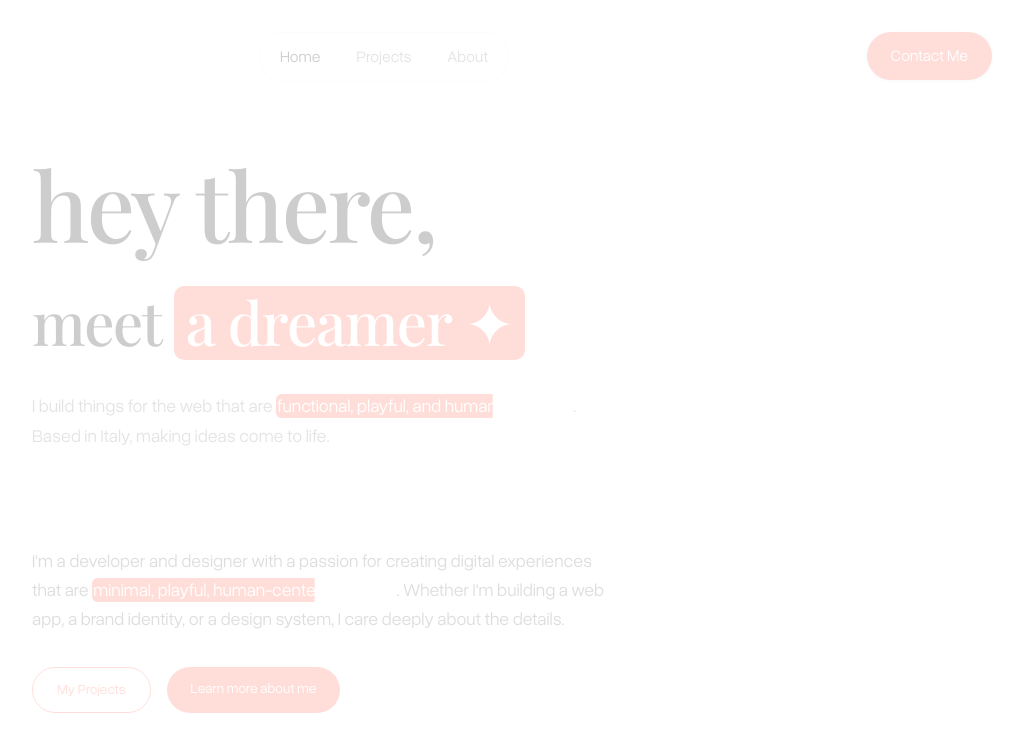
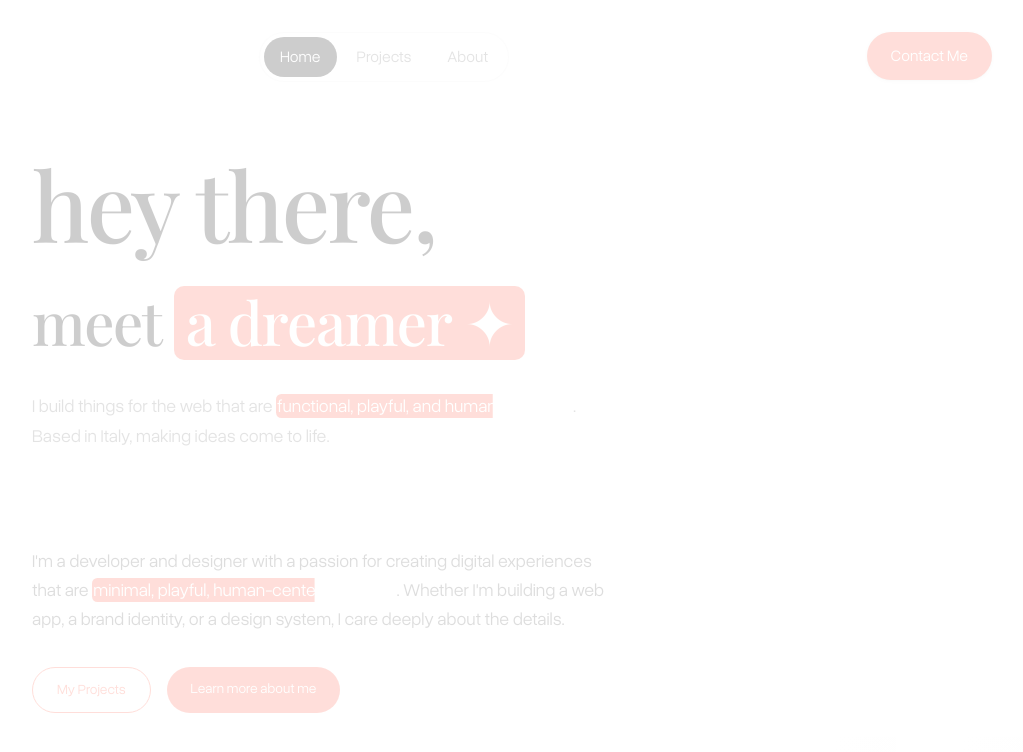
Before and after one commit to QwErTy-2117/Portfolio, a Next.js app: page / in a window 1280 px wide. Shown: the top 752 px of the page, without its empty margins (256-1279 px from the left). Built offline with nearby package versions, Linux system fonts and the light colour scheme.

Commit message:
style: black pill on light pages, crossfade transitions, scroll indicator removal

```diff
--- a/app/projects/page.tsx
+++ b/app/projects/page.tsx
@@ -31,7 +31,7 @@ export default function Projects() {
           totalCards={projects.length}
           scrollOptions={{ container: container }}
         >
-          <div className="relative font-calendas h-dvh w-full flex flex-col justify-center items-center whitespace-pre">
+          <div className="relative font-calendas h-[60vh] w-full flex flex-col justify-center items-center whitespace-pre">
             <p className="text-5xl md:text-7xl text-white font-calendas italic leading-none mb-4">
               Projects
             </p>
@@ -51,12 +51,6 @@ export default function Projects() {
               >
                 Contact Me
               </Link>
-            </div>
-            <div className="absolute bottom-10 left-1/2 -translate-x-1/2 flex flex-col items-center gap-2 animate-bounce">
-              <span className="text-sm font-overusedGrotesk text-neutral-500">
-                Scroll down
-              </span>
-              <span className="text-2xl text-neutral-500">↓</span>
             </div>
           </div>
 
--- a/components/navbar.tsx
+++ b/components/navbar.tsx
@@ -38,14 +38,17 @@ export default function Navbar() {
                       ? "text-black"
                       : "text-neutral-400 hover:text-white"
                     : isActive
-                      ? "text-black"
+                      ? "text-white"
                       : "text-neutral-500 hover:text-black"
                 )}
               >
                 {isActive && (
                   <motion.div
                     layoutId="indicator"
-                    className="absolute inset-0 bg-white rounded-[40px] -z-10"
+                    className={cn(
+                      "absolute inset-0 rounded-[40px] -z-10",
+                      pathname === "/projects" ? "bg-white" : "bg-black"
+                    )}
                     transition={{ type: "spring", stiffness: 380, damping: 30 }}
                   />
                 )}
--- a/components/page-transition.tsx
+++ b/components/page-transition.tsx
@@ -7,13 +7,13 @@ export default function PageTransition({ children }: { children: React.ReactNode
   const pathname = usePathname()
 
   return (
-    <AnimatePresence mode="wait">
+    <AnimatePresence mode="popLayout">
       <motion.div
         key={pathname}
-        initial={{ opacity: 0, y: 10 }}
-        animate={{ opacity: 1, y: 0 }}
-        exit={{ opacity: 0, y: -10 }}
-        transition={{ duration: 0.3, ease: "easeInOut" }}
+        initial={{ opacity: 0 }}
+        animate={{ opacity: 1 }}
+        exit={{ opacity: 0 }}
+        transition={{ duration: 0.2, ease: "easeInOut" }}
       >
         {children}
       </motion.div>
```
